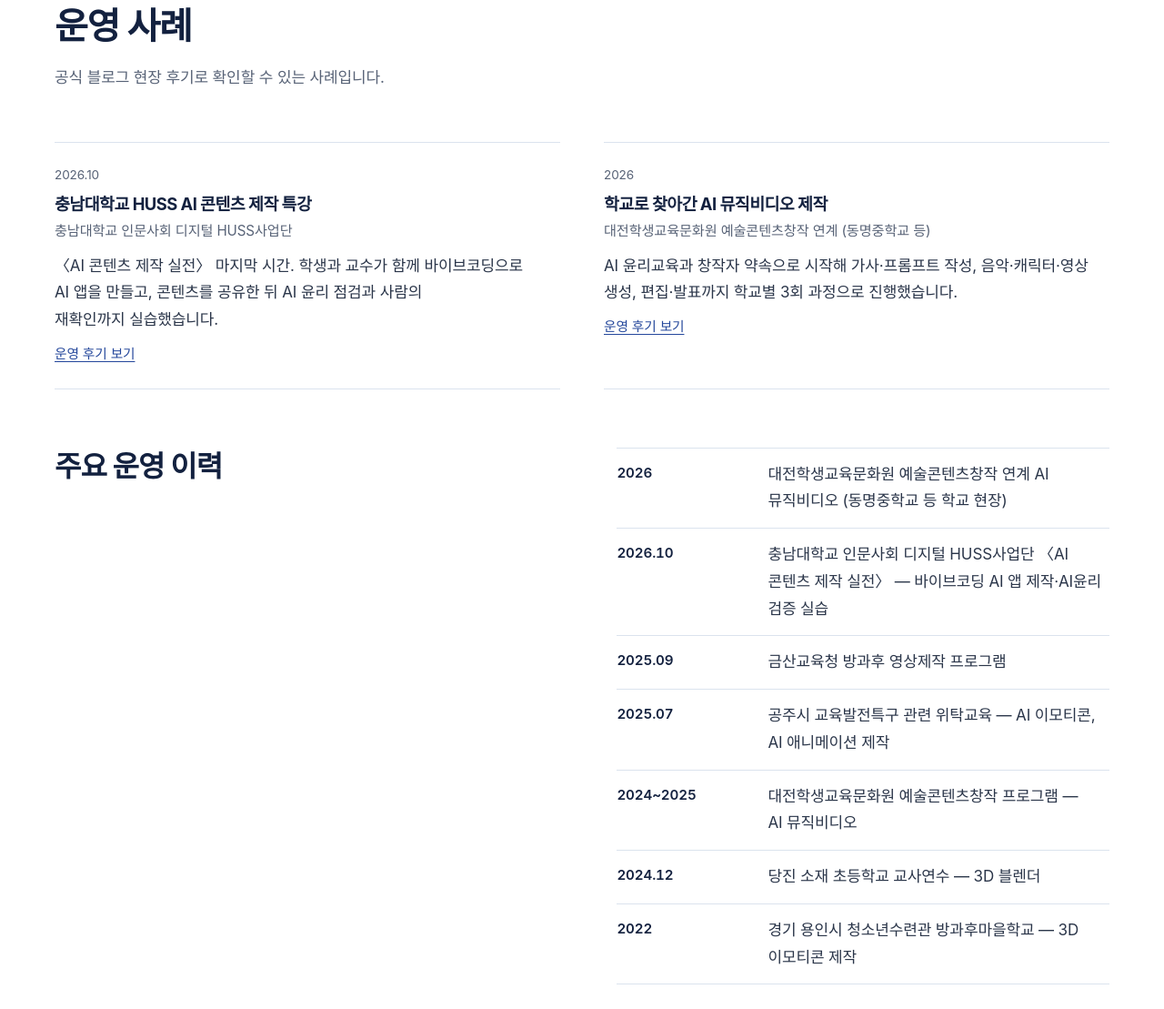
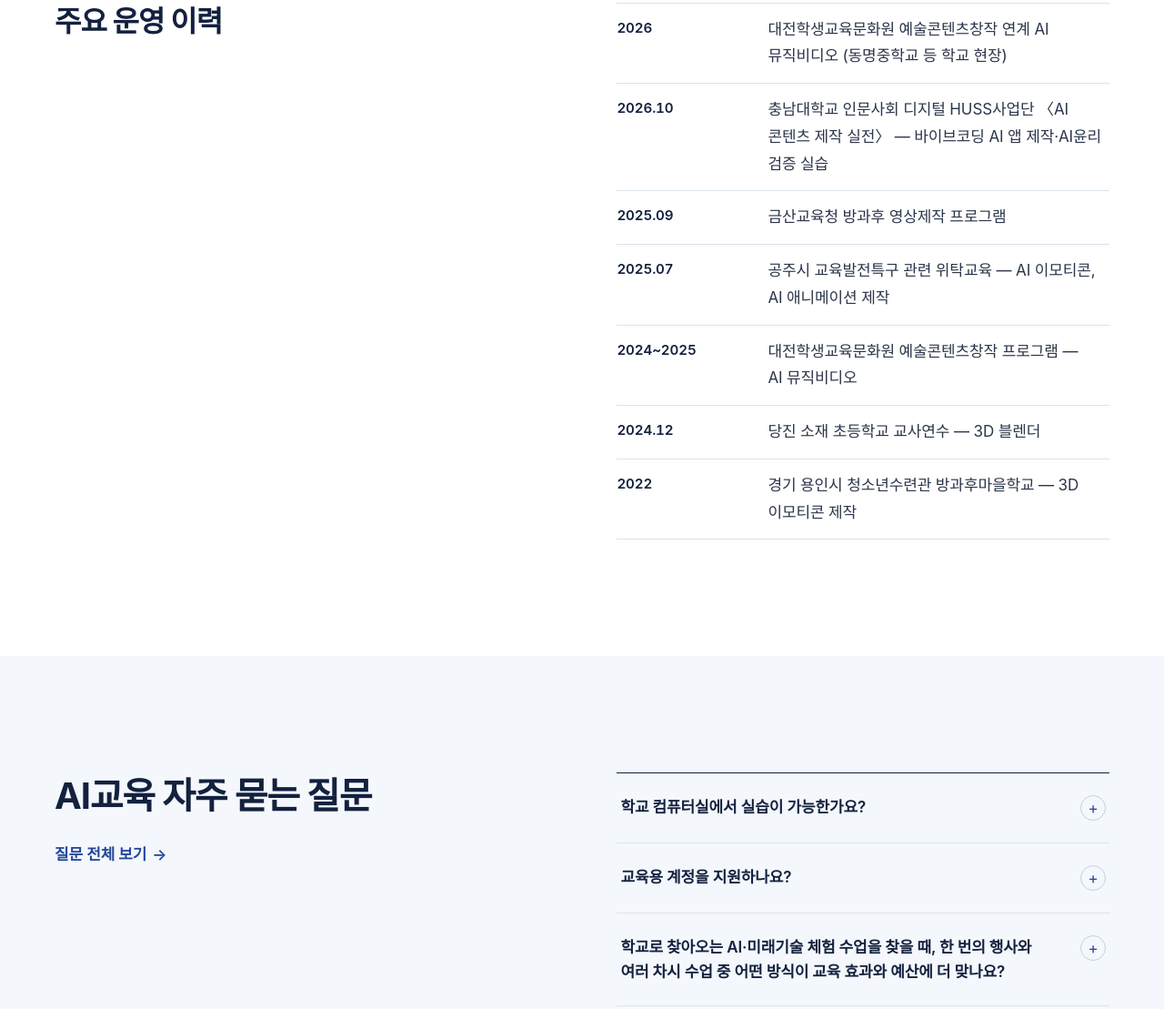
Before and after one commit to fedulab2050-hue/fedulab2021-site, a plain HTML site: page tracks/ai/index.html in a window 1280 px wide. Shown: the part 3514-4623 px from the top of the page at 91% size. Drawn offline with Linux system fonts and the light colour scheme; a web font is replaced by a local one.

Commit message:
홈페이지 업데이트 2026-11-15

```diff
--- a/tracks/ai/index.html
+++ b/tracks/ai/index.html
@@ -32,7 +32,7 @@
 <link rel="sitemap" type="application/xml" href="/sitemap.xml">
 <link rel="preconnect" href="https://cdn.jsdelivr.net" crossorigin>
 <link rel="stylesheet" href="https://cdn.jsdelivr.net/gh/orioncactus/pretendard@v1.3.9/dist/web/variable/pretendardvariable-dynamic-subset.min.css" crossorigin>
-<link rel="stylesheet" href="/css/site.css?v=mwgvo5p4">
+<link rel="stylesheet" href="/css/site.css?v=mwgvp348">
 <script>document.documentElement.classList.add('js')</script>
 <script type="application/ld+json">{"@context":"https://schema.org","@graph":[{"@type":"EducationalOrganization","@id":"https://fedulab2021.com/#organization","name":"미래교육연구원 협동조합","url":"https://fedulab2021.com/","logo":"https://fedulab2021.com/icon-512.png","image":"https://fedulab2021.com/og.png","description":"미래교육연구원 협동조합은 대전에 기반을 두고 전국의 지자체·학교·도서관·대학·기관을 대상으로 취·창업교육, AI교육, 진로캠프, 문화예술행사를 기획부터 현장 운영까지 맡는 교육 협동조합입니다.","telephone":"0507-1333-5559","email":"fedulab2050@gmail.com","foundingDate":"2021-10-06","founder":{"@type":"Person","name":"김경록"},"address":{"@type":"PostalAddress","addressCountry":"KR","addressRegion":"대전광역시","addressLocality":"서구","streetAddress":"대덕대로 239, 411호 (둔산동, 대교대전센터)"},"areaServed":{"@type":"Country","name":"대한민국"},"sameAs":["https://blog.naver.com/fedulab2050"]},{"@type":"WebSite","@id":"https://fedulab2021.com/#website","url":"https://fedulab2021.com/","name":"미래교육연구원 협동조합","inLanguage":"ko-KR","publisher":{"@id":"https://fedulab2021.com/#organization"}},{"@type":"BreadcrumbList","itemListElement":[{"@type":"ListItem","position":1,"name":"홈","item":"https://fedulab2021.com/"},{"@type":"ListItem","position":2,"name":"교육 트랙","item":"https://fedulab2021.com/tracks/"},{"@type":"ListItem","position":3,"name":"AI교육","item":"https://fedulab2021.com/tracks/ai/"}]}]}</script>
 </head>
@@ -95,21 +95,8 @@
 </li></ul>
 </div></section>
 <section class="section"><div class="wrap">
-  <div class="section-head"><h2>운영 사례</h2><p>공식 블로그 현장 후기로 확인할 수 있는 사례입니다.</p></div>
-  <ul class="case-grid"><li class="case-item">
-  <div class="meta"><span>2026.10</span></div>
-  <h3>충남대학교 HUSS AI 콘텐츠 제작 특강</h3>
-  <p class="org">충남대학교 인문사회 디지털 HUSS사업단</p>
-  <p class="body">〈AI 콘텐츠 제작 실전〉 마지막 시간. 학생과 교수가 함께 바이브코딩으로 AI 앱을 만들고, 콘텐츠를 공유한 뒤 AI 윤리 점검과 사람의 재확인까지 실습했습니다.</p>
-  <p class="links"><a href="https://blog.naver.com/PostView.naver?blogId=fedulab2050&logNo=224451840039" target="_blank" rel="noopener">운영 후기 보기</a></p>
-</li><li class="case-item">
-  <div class="meta"><span>2026</span></div>
-  <h3>학교로 찾아간 AI 뮤직비디오 제작</h3>
-  <p class="org">대전학생교육문화원 예술콘텐츠창작 연계 (동명중학교 등)</p>
-  <p class="body">AI 윤리교육과 창작자 약속으로 시작해 가사·프롬프트 작성, 음악·캐릭터·영상 생성, 편집·발표까지 학교별 3회 과정으로 진행했습니다.</p>
-  <p class="links"><a href="https://blog.naver.com/PostView.naver?blogId=fedulab2050&logNo=224378634205" target="_blank" rel="noopener">운영 후기 보기</a></p>
-</li></ul>
-  <div style="margin-top:64px" class="two-col">
+
+  <div style="" class="two-col">
     <div class="prose"><h2>주요 운영 이력</h2></div>
     <ul class="timeline"><li><span class="when">2026</span><span>대전학생교육문화원 예술콘텐츠창작 연계 AI 뮤직비디오 (동명중학교 등 학교 현장)</span></li><li><span class="when">2026.10</span><span>충남대학교 인문사회 디지털 HUSS사업단 〈AI 콘텐츠 제작 실전〉 — 바이브코딩 AI 앱 제작·AI윤리 검증 실습</span></li><li><span class="when">2025.09</span><span>금산교육청 방과후 영상제작 프로그램</span></li><li><span class="when">2025.07</span><span>공주시 교육발전특구 관련 위탁교육 — AI 이모티콘, AI 애니메이션 제작</span></li><li><span class="when">2024~2025</span><span>대전학생교육문화원 예술콘텐츠창작 프로그램 — AI 뮤직비디오</span></li><li><span class="when">2024.12</span><span>당진 소재 초등학교 교사연수 — 3D 블렌더</span></li><li><span class="when">2022</span><span>경기 용인시 청소년수련관 방과후마을학교 — 3D 이모티콘 제작</span></li></ul>
   </div>
@@ -141,7 +128,7 @@
 </footer>
 <nav class="fab" aria-label="빠른 메뉴"><a href="/programs/"><svg viewBox="0 0 24 24" fill="none" stroke="currentColor" stroke-width="2" stroke-linecap="round" aria-hidden="true"><circle cx="11" cy="11" r="7"/><path d="m20 20-3.5-3.5"/></svg><span>프로그램</span></a><a class="ask" href="/contact/"><svg viewBox="0 0 24 24" fill="none" stroke="currentColor" stroke-width="1.9" stroke-linejoin="round" aria-hidden="true"><path d="M4 5h16v11H9l-5 4z"/><path d="M8 9.5h8M8 12.5h5"/></svg><span>상담문의</span></a><a class="top" href="#main" data-top><svg viewBox="0 0 24 24" fill="none" stroke="currentColor" stroke-width="2" stroke-linecap="round" stroke-linejoin="round" aria-hidden="true"><path d="M12 19V5M5 12l7-7 7 7"/></svg><span>위로</span></a></nav>
 <div class="mbar" role="navigation" aria-label="빠른 문의"><a class="call" href="tel:+82-507-1333-5559"><svg viewBox="0 0 24 24" fill="none" stroke="currentColor" stroke-width="1.8" aria-hidden="true"><path d="M5 4h4l2 5-2.5 1.5a11 11 0 0 0 5 5L15 13l5 2v4a2 2 0 0 1-2 2A16 16 0 0 1 3 6a2 2 0 0 1 2-2"/></svg><span>전화 문의</span></a><a class="ask" href="/contact/">맞춤 상담문의</a></div>
-<script src="/js/site.js?v=mwgvo5p4" defer></script>
+<script src="/js/site.js?v=mwgvp348" defer></script>
 
 </body>
 </html>
```
Also changed, not shown: 404.html (+2 -2 lines), about/index.html (+2 -2 lines), cases/index.html (+2 -2 lines), contact/index.html (+3 -3 lines), faq/index.html (+2 -2 lines), index.html (+3 -3 lines), kits/index.html (+2 -2 lines), privacy/index.html (+2 -2 lines), programs/index.html (+3 -3 lines), sitemap/index.html (+2 -2 lines), tracks/career-camp/index.html (+2 -2 lines), tracks/culture-events/index.html (+2 -2 lines), tracks/index.html (+2 -2 lines), tracks/startup/index.html (+2 -2 lines).
